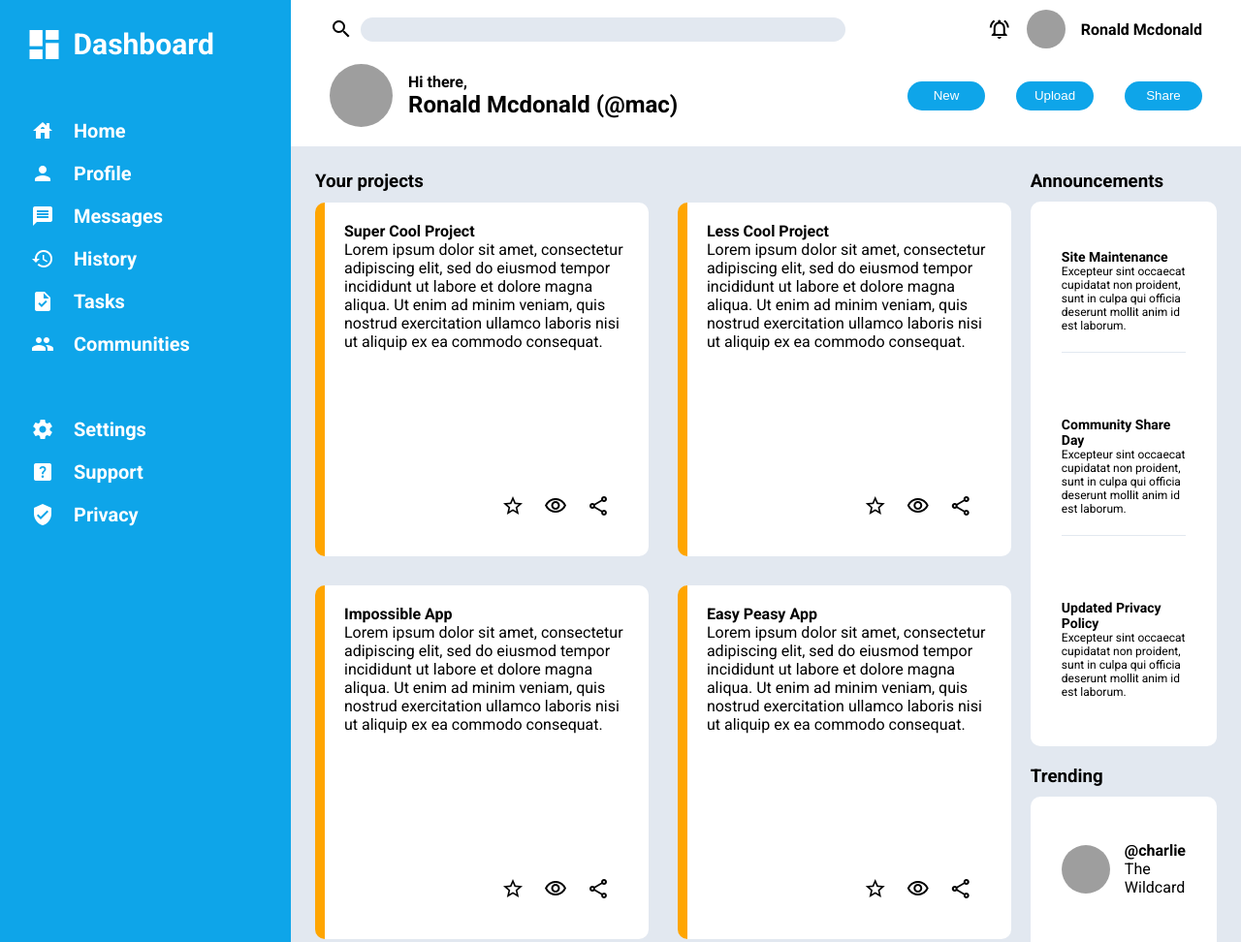
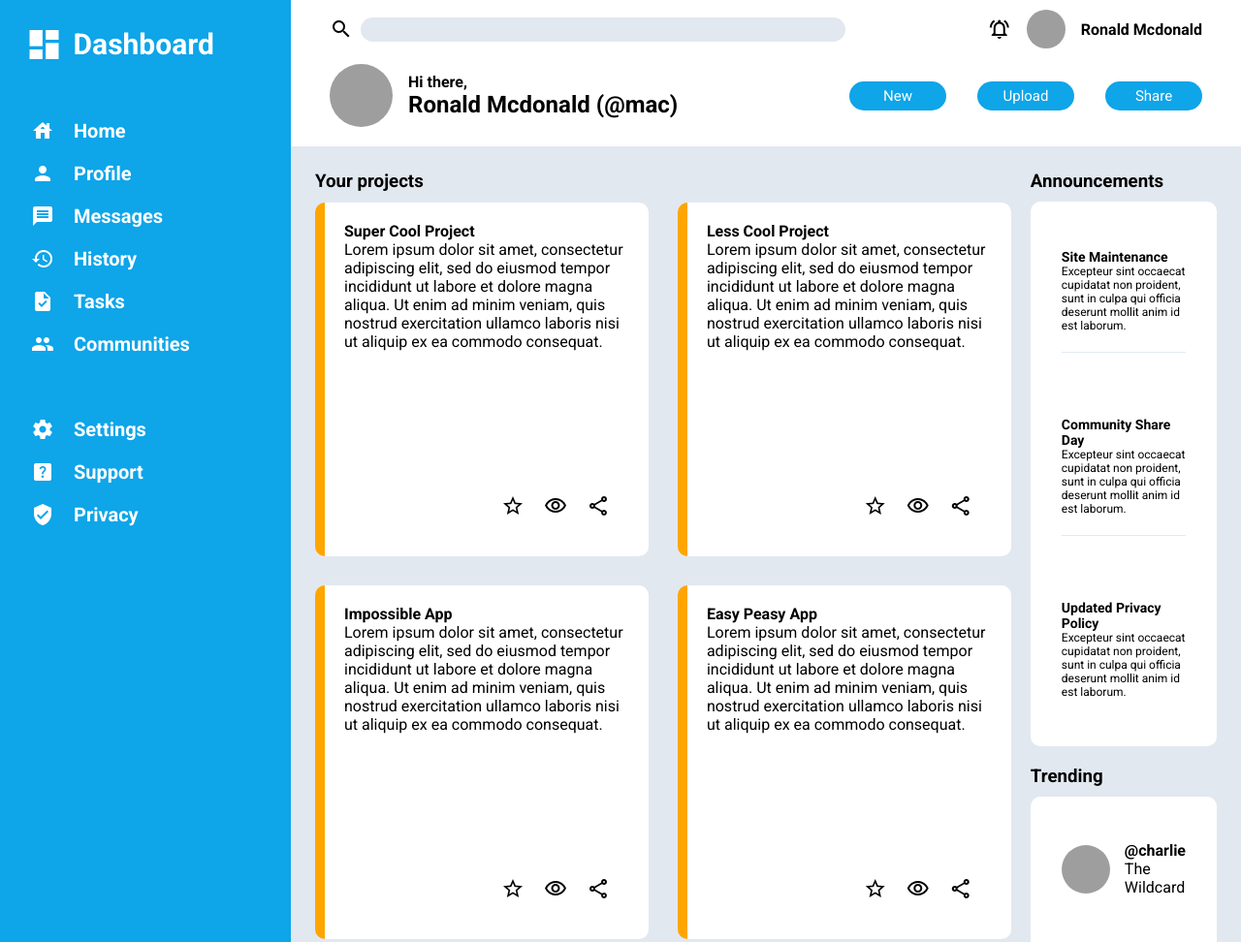
Before and after one commit to PapaZrix/admin-dashboard, a plain HTML site: page index.html in a window 1280 px wide. Shown: the top 972 px of the page at 97% size. Drawn offline with Linux system fonts and the light colour scheme; grey boxes are pictures that could not be loaded.

Commit message:
Increase button wide and font size and add the inherit property to it's font family

```diff
--- a/styles.css
+++ b/styles.css
@@ -13,18 +13,22 @@
 }
 
 html {
-    box-sizing: border-box;
     font-family: 'Roboto', sans-serif;
 }
 
-* {
+*, *::after, *::before {
     padding: 0;
     margin: 0;
+    box-sizing: border-box;
 }
 
 ul, li, a {
     list-style-type: none;
     text-decoration: none;
+}
+
+button {
+    font-family: inherit;
 }
 
 body {
@@ -132,7 +136,9 @@ input, .search-input {
     border-radius: 20px;
     color: white;
     height: 30px;
-    width: 80px;
+    width: 100px;
+    cursor: pointer;
+    font-size: 15px;
 }
 
 /* ------------ SIDEBAR -------------- */
```
